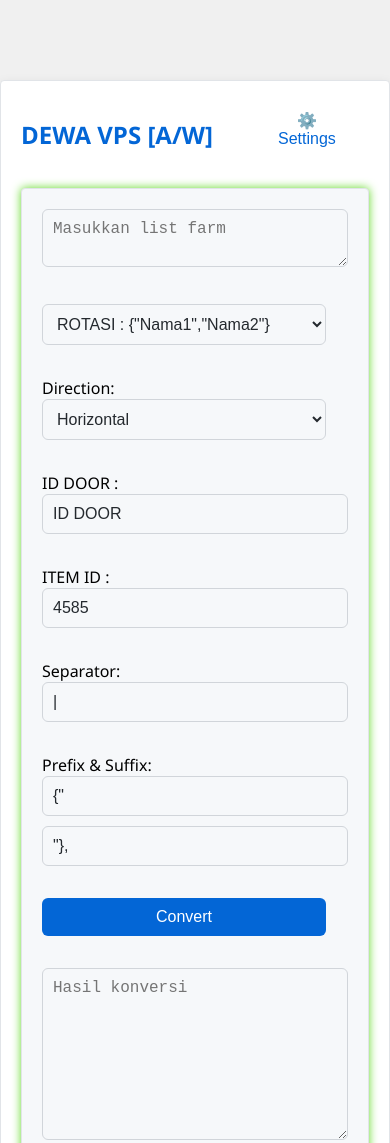
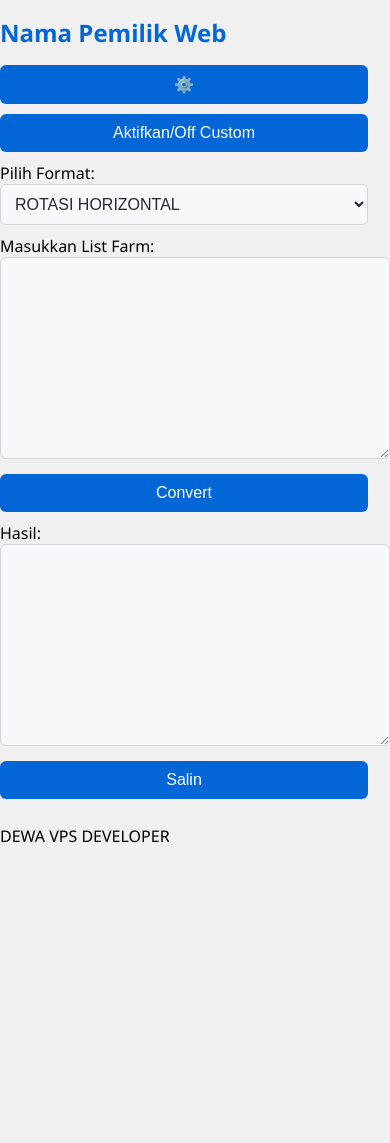
Before and after one commit to DewaRaz/CV-By-DEWA, a plain HTML site: page index.html in a window 390 px wide. Shown: the top 1143 px of the page. After the commit the page ends 863 px from the top, so only its background shows below. Drawn offline with Linux system fonts and the light colour scheme.

Commit message:
Update index.html

```diff
--- a/index.html
+++ b/index.html
@@ -3,62 +3,64 @@
 <head>
     <meta charset="UTF-8">
     <meta name="viewport" content="width=device-width, initial-scale=1.0">
-    <title>Format Converter</title>
+    <title>Farm List Converter</title>
     <link rel="stylesheet" href="style.css">
 </head>
 <body>
-    <div class="container">
-        <div class="header">
-            <h1 id="ownerTitle">DEWA VPS [A/W]</h1>
-            <div class="settings">
-                <button onclick="toggleSettings()">⚙️ Settings</button>
-                <div id="settingsPanel" class="hidden">
-                    <label for="ownerName">Owner Name:</label>
-                    <input type="text" id="ownerName" value="DEWA VPS [A/W]">
-                    <label for="buttonColor">Button Color:</label>
-                    <input type="color" id="buttonColor" value="#4ec9b0">
-                    <label for="textColor">Text Color:</label>
-                    <input type="color" id="textColor" value="#d4d4d4">
-                    <label for="bgImageUrl">Background Image URL:</label>
-                    <input type="text" id="bgImageUrl" placeholder="Enter Background Image URL">
-                    <button onclick="saveSettings()">Save Settings</button>
-                </div>
-            </div>
+    <header>
+        <h1 id="table-title">Nama Pemilik Web</h1>
+        <button id="settings-button">⚙️</button>
+    </header>
+    <main>
+        <div id="settings-panel" class="hidden">
+            <label for="title-input">Nama Table:</label>
+            <input type="text" id="title-input" placeholder="Nama Pemilik Web">
+            <label for="button-color">Warna Tombol:</label>
+            <input type="color" id="button-color" value="#ff0000">
+            <label for="text-color">Warna Tulisan:</label>
+            <input type="color" id="text-color" value="#ffffff">
+            <button id="save-settings">Save</button>
         </div>
-
-        <div class="converter">
-            <div class="converter-controls">
-                <textarea id="farmList" placeholder="Masukkan list farm"></textarea><br><br>
-                <select id="formatSelect" onchange="toggleFormat()">
-                    <option value="ROTASI">ROTASI : {"Nama1","Nama2"}</option>
-                    <option value="DF">DF : "Nama|"</option>
-                    <option value="PLANT">PLANT : Nama|ID DOOR|4585</option>
-                </select><br><br>
-                <div id="formatEditor" class="hidden">
-                    <label for="formatPattern">Edit Format:</label>
-                    <input type="text" id="formatPattern" placeholder="Masukkan pola format">
-                </div>
-                <label for="directionSelect">Direction:</label>
-                <select id="directionSelect">
-                    <option value="horizontal">Horizontal</option>
-                    <option value="vertical">Vertical</option>
-                </select><br><br>
-                <label for="doorId">ID DOOR :</label>
-                <input type="text" id="doorId" placeholder="Masukkan ID Door" value="ID DOOR"><br><br>
-                <label for="itemId">ITEM ID :</label>
-                <input type="text" id="itemId" placeholder="Masukkan Item ID" value="4585"><br><br>
-                <label for="separator">Separator:</label>
-                <input type="text" id="separator" placeholder="Masukkan separator" value="|"><br><br>
-                <label for="prefixSuffix">Prefix & Suffix:</label>
-                <input type="text" id="prefix" placeholder="Masukkan Prefix" value='{"'>
-                <input type="text" id="suffix" placeholder="Masukkan Suffix" value='"},'><br><br>
-                <button id="convertButton" onclick="convert()">Convert</button><br><br>
-                <textarea id="convertedResult" placeholder="Hasil konversi" readonly></textarea><br><br>
-                <button id="copyButton" onclick="copyResult()">Salin Hasil</button>
-            </div>
+        <button id="toggle-custom">Aktifkan/Off Custom</button>
+        <div id="custom-settings-row" class="hidden">
+            <label for="prefix-input">Prefix:</label>
+            <input type="text" id="prefix-input">
+            <label for="suffix-input">Suffix:</label>
+            <input type="text" id="suffix-input">
+            <label for="separator-input">Separator:</label>
+            <input type="text" id="separator-input">
         </div>
-    </div>
-
+        <div class="form-section">
+            <label for="format-selector">Pilih Format:</label>
+            <select id="format-selector">
+                <option value="horizontal">ROTASI HORIZONTAL</option>
+                <option value="vertical">ROTASI VERTIKAL</option>
+                <option value="dirt1">Dirt Farm mode 1</option>
+                <option value="dirt2">Dirt Farm mode 2</option>
+                <option value="plant1">Plant mode 1</option>
+                <option value="plant2">Plant mode 2</option>
+            </select>
+        </div>
+        <div class="form-section">
+            <label for="farm-list">Masukkan List Farm:</label>
+            <textarea id="farm-list" rows="10" cols="30"></textarea>
+        </div>
+        <button id="convert-button">Convert</button>
+        <div id="extra-inputs" class="hidden">
+            <label for="id-door">ID Door:</label>
+            <input type="text" id="id-door">
+            <label for="item-id" id="item-id-label" class="hidden">Item ID:</label>
+            <input type="text" id="item-id" class="hidden">
+        </div>
+        <div class="form-section">
+            <label for="result">Hasil:</label>
+            <textarea id="result" rows="10" cols="30" readonly></textarea>
+        </div>
+        <button id="copy-button">Salin</button>
+    </main>
+    <footer>
+        <p>DEWA VPS DEVELOPER</p>
+    </footer>
     <script src="main.js"></script>
 </body>
 </html>
```
